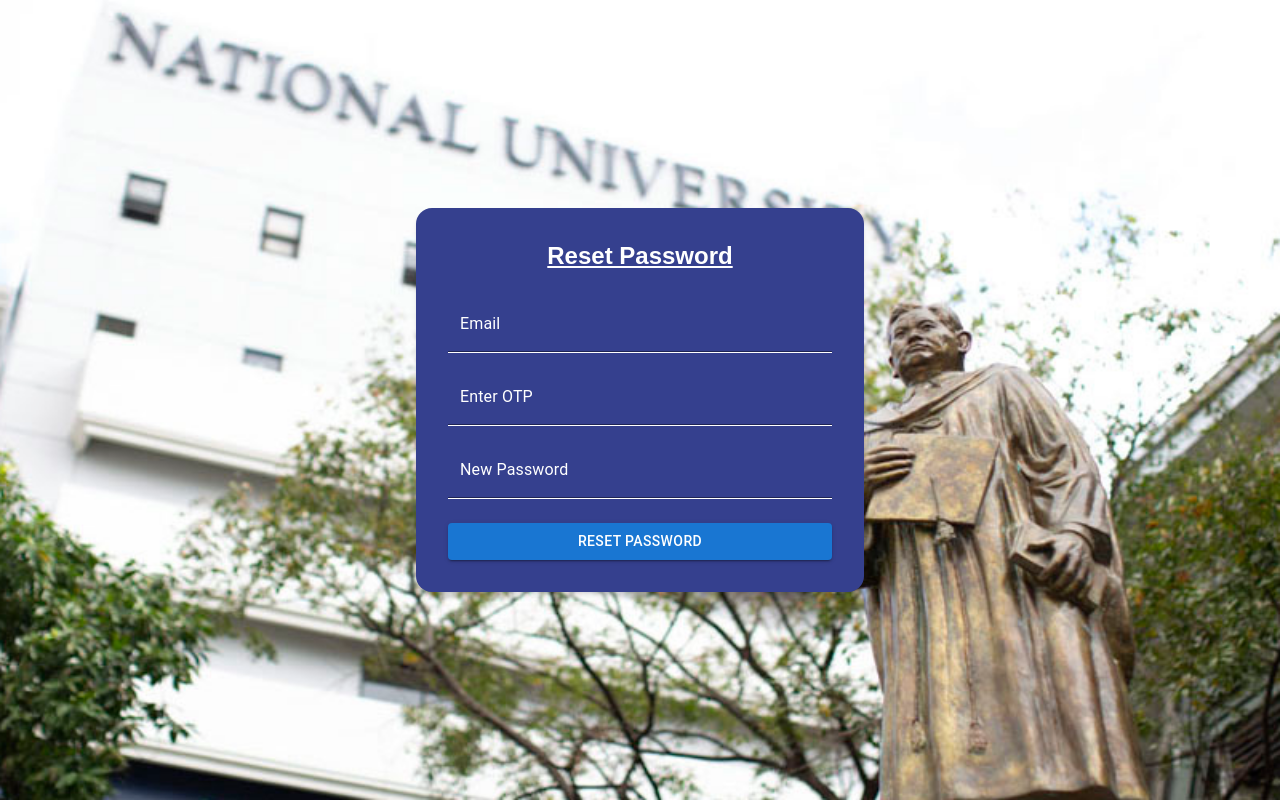
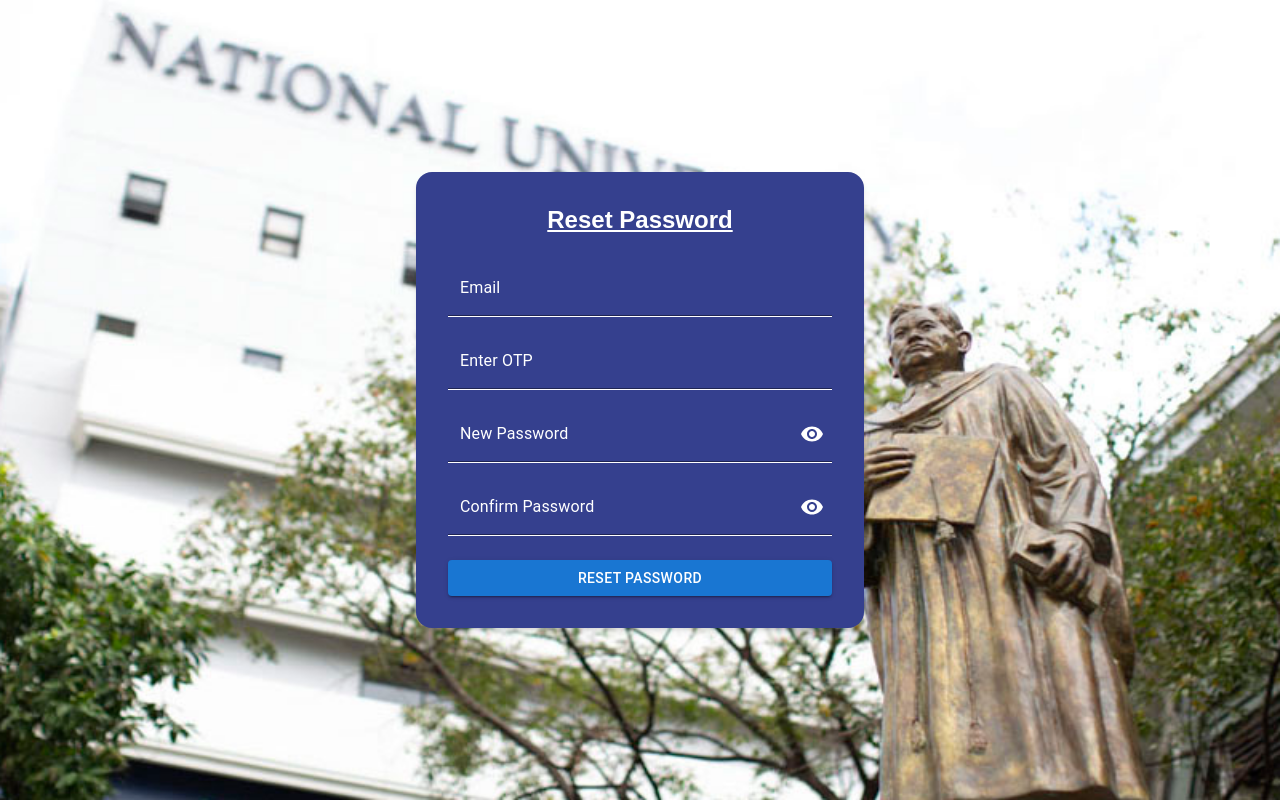
Before and after one commit to knthh07/NUIFMS-Client, a React (Vite) app: page /reset-password in a window 1280 px wide. Built offline with nearby package versions, Linux system fonts and the light colour scheme.

Commit message:
added confirm password field for reset password

```diff
--- a/src/Pages/ResetPassword.jsx
+++ b/src/Pages/ResetPassword.jsx
@@ -1,32 +1,34 @@
 import React, { useState } from 'react';
 import { useNavigate } from 'react-router-dom';
 import axios from 'axios';
-import { TextField, Box, Button } from "@mui/material";
+import { TextField, Box, Button, IconButton, InputAdornment } from "@mui/material";
+import { Visibility, VisibilityOff } from '@mui/icons-material';
 import { toast } from 'react-hot-toast';
 import backgroundImage from '../assets/img/jhocsonPic.jpg'; // Update the path to your background image
-
 
 const ResetPassword = () => {
     const navigate = useNavigate();
     const [email, setEmail] = useState('');
     const [otp, setOtp] = useState('');
     const [newPassword, setNewPassword] = useState('');
+    const [confirmPassword, setConfirmPassword] = useState('');
+    const [showPassword, setShowPassword] = useState(false);
     const [message, setMessage] = useState('');
 
-    const handleEmailChange = (e) => {
-        setEmail(e.target.value);
-    };
-
-    const handleOtpChange = (e) => {
-        setOtp(e.target.value);
-    };
-
-    const handleNewPasswordChange = (e) => {
-        setNewPassword(e.target.value);
-    };
+    const handleEmailChange = (e) => setEmail(e.target.value);
+    const handleOtpChange = (e) => setOtp(e.target.value);
+    const handleNewPasswordChange = (e) => setNewPassword(e.target.value);
+    const handleConfirmPasswordChange = (e) => setConfirmPassword(e.target.value);
+    const toggleShowPassword = () => setShowPassword(!showPassword);
 
     const handleSubmit = async (e) => {
         e.preventDefault();
+
+        if (newPassword !== confirmPassword) {
+            setMessage('Passwords do not match.');
+            return;
+        }
+
         try {
             const response = await axios.post('/api/reset-password', { email, otp, newPassword });
             if (response.status === 200) {
@@ -53,24 +55,13 @@ const ResetPassword = () => {
                                 variant="filled"
                                 label="Email"
                                 fullWidth
-                                InputLabelProps={{
-                                    style: { color: 'white' },
-                                }}
+                                InputLabelProps={{ style: { color: 'white' } }}
                                 sx={{
                                     input: { color: 'white' },
-                                    '& .MuiFilledInput-root': {
-                                        backgroundColor: 'transparent',
-                                        borderBottom: '1px solid white',
-                                    },
-                                    '& .Mui-focused .MuiFilledInput-input': {
-                                        backgroundColor: 'transparent',
-                                    },
-                                    '& .Mui-focused': {
-                                        borderColor: 'white',
-                                    },
-                                    '& .MuiInputLabel-root.Mui-focused': {
-                                        color: 'white',
-                                    }
+                                    '& .MuiFilledInput-root': { backgroundColor: 'transparent', borderBottom: '1px solid white' },
+                                    '& .Mui-focused .MuiFilledInput-input': { backgroundColor: 'transparent' },
+                                    '& .Mui-focused': { borderColor: 'white' },
+                                    '& .MuiInputLabel-root.Mui-focused': { color: 'white' }
                                 }}
                                 value={email}
                                 onChange={handleEmailChange}
@@ -79,24 +70,13 @@ const ResetPassword = () => {
                                 variant="filled"
                                 label="Enter OTP"
                                 fullWidth
-                                InputLabelProps={{
-                                    style: { color: 'white' },
-                                }}
+                                InputLabelProps={{ style: { color: 'white' } }}
                                 sx={{
                                     input: { color: 'white' },
-                                    '& .MuiFilledInput-root': {
-                                        backgroundColor: 'transparent',
-                                        borderBottom: '1px solid white',
-                                    },
-                                    '& .Mui-focused .MuiFilledInput-input': {
-                                        backgroundColor: 'transparent',
-                                    },
-                                    '& .Mui-focused': {
-                                        borderColor: 'white',
-                                    },
-                                    '& .MuiInputLabel-root.Mui-focused': {
-                                        color: 'white',
-                                    }
+                                    '& .MuiFilledInput-root': { backgroundColor: 'transparent', borderBottom: '1px solid white' },
+                                    '& .Mui-focused .MuiFilledInput-input': { backgroundColor: 'transparent' },
+                                    '& .Mui-focused': { borderColor: 'white' },
+                                    '& .MuiInputLabel-root.Mui-focused': { color: 'white' }
                                 }}
                                 value={otp}
                                 onChange={handleOtpChange}
@@ -104,29 +84,52 @@ const ResetPassword = () => {
                             <TextField
                                 variant="filled"
                                 label="New Password"
-                                type="password"
+                                type={showPassword ? 'text' : 'password'}
                                 fullWidth
-                                InputLabelProps={{
-                                    style: { color: 'white' },
-                                }}
+                                InputLabelProps={{ style: { color: 'white' } }}
                                 sx={{
                                     input: { color: 'white' },
-                                    '& .MuiFilledInput-root': {
-                                        backgroundColor: 'transparent',
-                                        borderBottom: '1px solid white',
-                                    },
-                                    '& .Mui-focused .MuiFilledInput-input': {
-                                        backgroundColor: 'transparent',
-                                    },
-                                    '& .Mui-focused': {
-                                        borderColor: 'white',
-                                    },
-                                    '& .MuiInputLabel-root.Mui-focused': {
-                                        color: 'white',
-                                    }
+                                    '& .MuiFilledInput-root': { backgroundColor: 'transparent', borderBottom: '1px solid white' },
+                                    '& .Mui-focused .MuiFilledInput-input': { backgroundColor: 'transparent' },
+                                    '& .Mui-focused': { borderColor: 'white' },
+                                    '& .MuiInputLabel-root.Mui-focused': { color: 'white' }
                                 }}
                                 value={newPassword}
                                 onChange={handleNewPasswordChange}
+                                InputProps={{
+                                    endAdornment: (
+                                        <InputAdornment position="end">
+                                            <IconButton onClick={toggleShowPassword} edge="end">
+                                                {showPassword ? <VisibilityOff sx={{ color: 'white' }} /> : <Visibility sx={{ color: 'white' }} />}
+                                            </IconButton>
+                                        </InputAdornment>
+                                    )
+                                }}
+                            />
+                            <TextField
+                                variant="filled"
+                                label="Confirm Password"
+                                type={showPassword ? 'text' : 'password'}
+                                fullWidth
+                                InputLabelProps={{ style: { color: 'white' } }}
+                                sx={{
+                                    input: { color: 'white' },
+                                    '& .MuiFilledInput-root': { backgroundColor: 'transparent', borderBottom: '1px solid white' },
+                                    '& .Mui-focused .MuiFilledInput-input': { backgroundColor: 'transparent' },
+                                    '& .Mui-focused': { borderColor: 'white' },
+                                    '& .MuiInputLabel-root.Mui-focused': { color: 'white' }
+                                }}
+                                value={confirmPassword}
+                                onChange={handleConfirmPasswordChange}
+                                InputProps={{
+                                    endAdornment: (
+                                        <InputAdornment position="end">
+                                            <IconButton onClick={toggleShowPassword} edge="end">
+                                                {showPassword ? <VisibilityOff sx={{ color: 'white' }} /> : <Visibility sx={{ color: 'white' }} />}
+                                            </IconButton>
+                                        </InputAdornment>
+                                    )
+                                }}
                             />
                         </div>
                         <Button type="submit" variant="contained" color="primary" fullWidth className="mt-4">
```
